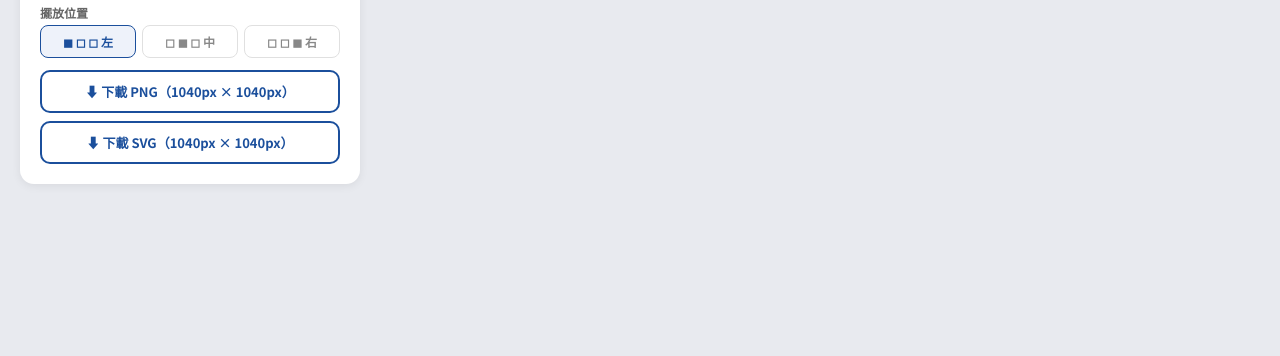
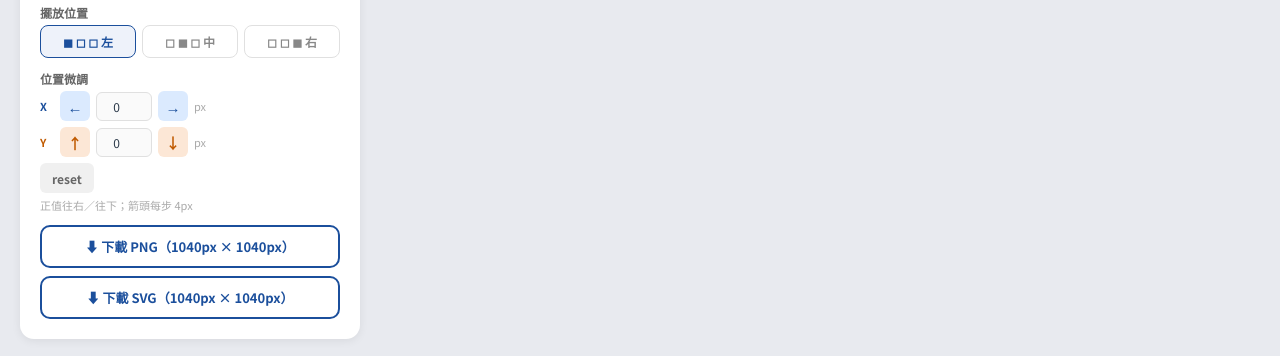
Before and after one commit to jouyuchen/allleypinmktpost, a plain HTML site: page index.html in a window 1280 px wide. Shown: the part 1129-1485 px from the top of the page. Before the commit the page ends 1333 px from the top, so only its background shows below. Drawn offline with Linux system fonts and the light colour scheme.

Commit message:
Update index.html

```diff
--- a/index.html
+++ b/index.html
@@ -41,6 +41,13 @@ h1{font-size:18px;font-weight:900;color:#1B4F9C;margin-bottom:18px}
 .note{font-size:11px;color:#aaa;margin-top:4px}
 .pos-btn{flex:1;padding:7px 4px;border:1.5px solid #e0e0e0;background:white;border-radius:8px;font-family:inherit;font-size:12px;font-weight:700;color:#888;cursor:pointer;transition:all .15s}
 .pos-btn.active{border-color:#1B4F9C;background:#eef2fa;color:#1B4F9C}
+.nudge-btn{width:30px;height:30px;border:none;border-radius:6px;font-family:inherit;font-size:15px;cursor:pointer;transition:all .15s;display:inline-flex;align-items:center;justify-content:center;padding:0;font-weight:700}
+.nudge-btn.h{background:#dbeafe;color:#1B4F9C}
+.nudge-btn.h:hover{background:#1B4F9C;color:white}
+.nudge-btn.v{background:#fce7d6;color:#c05a00}
+.nudge-btn.v:hover{background:#e8792a;color:white}
+.nudge-btn.reset{width:auto;padding:0 12px;background:#f0f0f0;color:#666;font-size:12px;font-weight:700;border-radius:6px}
+.nudge-btn.reset:hover{background:#ddd;color:#333}
 </style>
 </head>
 <body>
@@ -130,6 +137,33 @@ h1{font-size:18px;font-weight:900;color:#1B4F9C;margin-bottom:18px}
       <button type="button" class="pos-btn"        id="pos-center" onclick="setExtraPos('center')">◻ ◼ ◻ 中</button>
       <button type="button" class="pos-btn"        id="pos-right"  onclick="setExtraPos('right')" >◻ ◻ ◼ 右</button>
     </div>
+  </div>
+  <div class="field">
+    <label>位置微調</label>
+    <div style="display:flex;flex-direction:column;gap:6px;margin-top:4px">
+      <div style="display:flex;align-items:center;gap:6px">
+        <span style="font-size:11px;color:#1B4F9C;font-weight:700;width:14px">X</span>
+        <button type="button" class="nudge-btn h" onclick="nudge('x',-1)">←</button>
+        <input type="number" id="extra-off-x" value="0" step="4"
+               style="width:56px;padding:5px 6px;border-radius:6px;border:1.5px solid #e0e0e0;font-family:inherit;font-size:12px;text-align:center"
+               oninput="syncOffset()">
+        <button type="button" class="nudge-btn h" onclick="nudge('x',1)">→</button>
+        <span style="font-size:11px;color:#aaa">px</span>
+      </div>
+      <div style="display:flex;align-items:center;gap:6px">
+        <span style="font-size:11px;color:#c05a00;font-weight:700;width:14px">Y</span>
+        <button type="button" class="nudge-btn v" onclick="nudge('y',-1)">↑</button>
+        <input type="number" id="extra-off-y" value="0" step="4"
+               style="width:56px;padding:5px 6px;border-radius:6px;border:1.5px solid #e0e0e0;font-family:inherit;font-size:12px;text-align:center"
+               oninput="syncOffset()">
+        <button type="button" class="nudge-btn v" onclick="nudge('y',1)">↓</button>
+        <span style="font-size:11px;color:#aaa">px</span>
+      </div>
+      <div>
+        <button type="button" class="nudge-btn reset" onclick="resetOffset()">reset</button>
+      </div>
+    </div>
+    <p class="note">正值往右／往下；箭頭每步 4px</p>
   </div>
 
   <button class="dl-btn" id="dl-btn" onclick="download()">⬇ 下載 PNG（1040px × 1040px）</button>
@@ -475,11 +509,29 @@ buildDayRows();
 
 // ── Extra text ──
 let extraPos='left';
+let extraOffX=0, extraOffY=0;
+
 function setExtraPos(p){
   extraPos=p;
   ['left','center','right'].forEach(k=>{
     document.getElementById('pos-'+k).classList.toggle('active',k===p);
   });
+  if(window._cvs)generate();
+}
+function nudge(axis,dir){
+  if(axis==='x'){extraOffX+=dir*4;document.getElementById('extra-off-x').value=extraOffX;}
+  else          {extraOffY+=dir*4;document.getElementById('extra-off-y').value=extraOffY;}
+  if(window._cvs)generate();
+}
+function syncOffset(){
+  extraOffX=parseInt(document.getElementById('extra-off-x').value)||0;
+  extraOffY=parseInt(document.getElementById('extra-off-y').value)||0;
+  if(window._cvs)generate();
+}
+function resetOffset(){
+  extraOffX=0;extraOffY=0;
+  document.getElementById('extra-off-x').value=0;
+  document.getElementById('extra-off-y').value=0;
   if(window._cvs)generate();
 }
 function drawExtraText(ctx,cardBottomY){
@@ -490,7 +542,7 @@ function drawExtraText(ctx,cardBottomY){
   sf(ctx,30,'700','#1B4F9C');
   ctx.textAlign=align;
   ctx.textBaseline='top';
-  ctx.fillText(txt,x,cardBottomY+25);
+  ctx.fillText(txt, x+extraOffX, cardBottomY+25+extraOffY);
 }
 
 // ── Canvas helpers ──
@@ -777,7 +829,7 @@ async function generate(){
   const bCards=tpl==='C'?[{date:document.getElementById('c1-date').value,type:document.getElementById('c1-type').value,time:document.getElementById('c1-time').value},{date:document.getElementById('c2-date').value,type:document.getElementById('c2-type').value,time:document.getElementById('c2-time').value}]:[];
   const bp=window._bParams||{};
   const extraTxt=(document.getElementById('extra-text').value||'').trim();
-  window._lastParams={tplX:tpl,t1,t2,ws,statuses,cards:bCards,csTime:bp.csTime||null,ceTime:bp.ceTime||null,opTime:bp.opTime||null,extraTxt,extraPos};
+  window._lastParams={tplX:tpl,t1,t2,ws,statuses,cards:bCards,csTime:bp.csTime||null,ceTime:bp.ceTime||null,opTime:bp.opTime||null,extraTxt,extraPos,extraOffX,extraOffY};
 }
 
 function download(){
@@ -895,7 +947,8 @@ async function downloadSVG(){
     const posMap={left:{x:80,anchor:'start'},center:{x:520,anchor:'middle'},right:{x:960,anchor:'end'}};
     const {x,anchor}=(posMap[lp.extraPos]||posMap.left);
     const cbY=lp.tplX==='A'?659:lp.tplX==='B'?690:704;
-    body+=`<text x="${x}" y="${cbY+49}" font-size="30" font-weight="700" fill="#1B4F9C" text-anchor="${anchor}" font-family="'Noto Sans TC',sans-serif">${escSV(lp.extraTxt)}</text>`;
+    const ex=(lp.extraOffX||0), ey=(lp.extraOffY||0);
+    body+=`<text x="${x+ex}" y="${cbY+49+ey}" font-size="30" font-weight="700" fill="#1B4F9C" text-anchor="${anchor}" font-family="'Noto Sans TC',sans-serif">${escSV(lp.extraTxt)}</text>`;
   }
   const defs='<defs><style><![CDATA[@import url(\'https://fonts.googleapis.com/css2?family=Noto+Sans+TC:wght@400;700;900&display=swap\');]]></style></defs>';
   const svgStr='<?xml version="1.0" encoding="UTF-8"?><svg xmlns="http://www.w3.org/2000/svg" xmlns:xlink="http://www.w3.org/1999/xlink" width="1040" height="1040" viewBox="0 0 1040 1040">'+defs+body+'</svg>';
```
